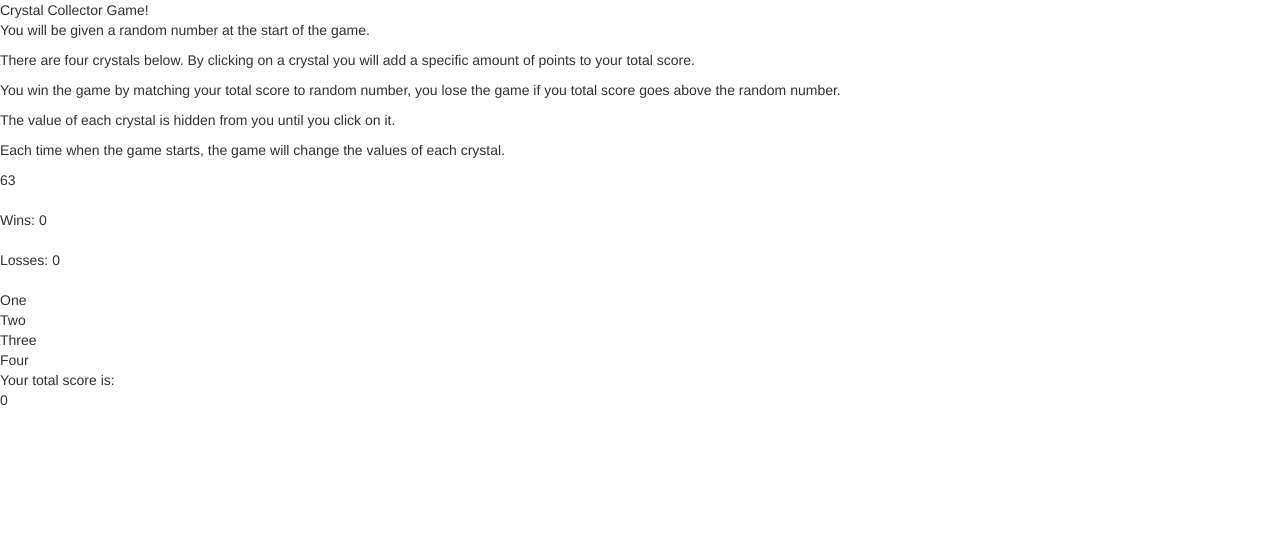
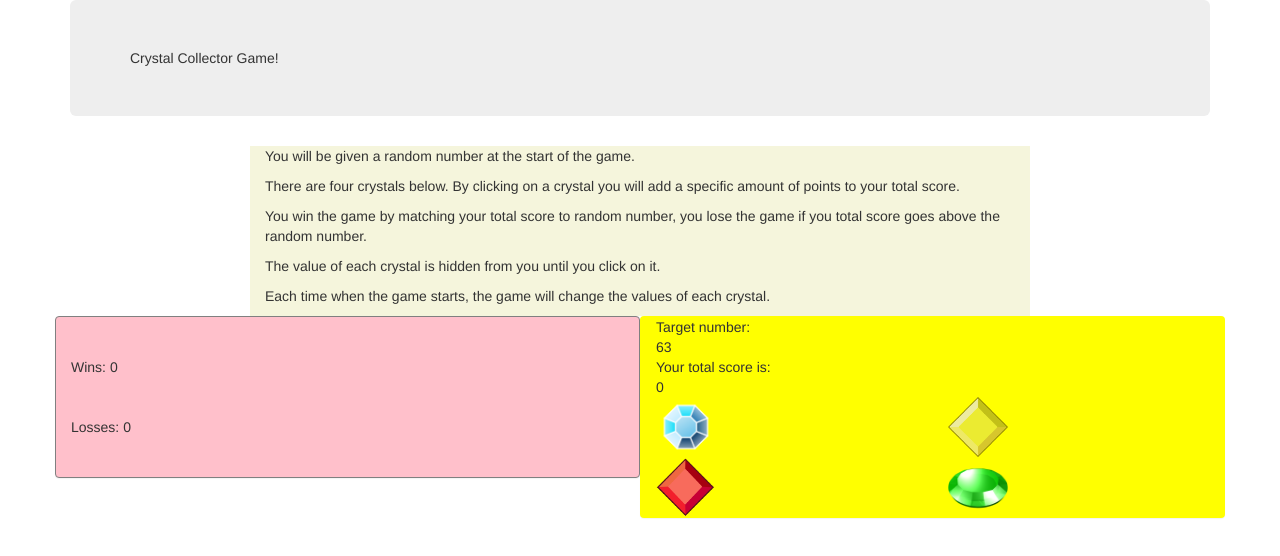
Before and after one commit to Liannaccone/crystal-game, a plain HTML site: page index.html in a window 1280 px wide. Drawn offline with nearby package versions, Linux system fonts and the light colour scheme.

Commit message:
adding images and formatting

```diff
--- a/assets/css/style.css
+++ b/assets/css/style.css
@@ -0,0 +1,20 @@
+
+.jumbotron {
+}
+
+#directions {
+	background-color: #f5f5dc
+}
+
+#counter {
+	background-color: pink;
+	border: 1px solid gray;
+}
+
+#scoreboard {
+	background-color: yellow;
+}
+
+#crystals {
+	background-color: pink;
+}
--- a/index.html
+++ b/index.html
@@ -15,43 +15,72 @@
 </head>
 <body>
 
+	<!-- main body of page in container to provide grid -->
+	<div class="container">
 		<!-- heading -->
-		<div id="heading">Crystal Collector Game!</div>
+		<div id="heading" class="jumbotron">Crystal Collector Game!</div>
 
-		<!-- directions -->
-		<div>
+		<!-- first row: directions -->
+		<div class="row">
+			<div class="col-md-2"></div>
+			<div id="directions" class="col-md-8">
 				<p>You will be given a random number at the start of the game.</p>
 				<p>There are four crystals below. By clicking on a crystal you will add a specific amount of points to your total score.</p>
 				<p>You win the game by matching your total score to random number, you lose the game if you total score goes above the random number.</p>
 				<p>The value of each crystal is hidden from you until you click on it.</p>
 				<p>Each time when the game starts, the game will change the values of each crystal.</p>
 			</div>
+			<div class="col-md-2"></div>
+		</div> <!--closes out first row -->
 
-		<!-- target score box -->
-		<div id="targetScore"></div>
+		<!-- second row: game objects -->
+		<div class="row">
 
-		<!-- scoreboard -->
-		<div>
+			<!-- wins-losses count with banner -->
+			<div id="counter" class="col-md-6 panel">
 				<div id="banner"></div>
+					<br>
 					<br>
 				<div id="wins"> Wins: 0</div>
 					<br>
+					<br>
 				<div id="losses">Losses: 0</div>
+					<br>
 					<br>
 			</div>
 
-		<!-- crystal list -->
-		<container id="crystals">
-			<div id="crystalOne">One</div>
-			<div id="crystalTwo">Two</div>
-			<div id="crystalThree">Three</div>
-			<div id="crystalFour">Four</div>
-		</container>
+			<!-- scoreboard -->
+			<div id="scoreboard" class="col-md-6 panel">
+				<!-- target score box -->
+				<div> Target number:</div>
+				<div id="targetScore"></div>
 
 				<!-- your score section  -->
 				<div>Your total score is:</div>
 				<div id="userScore"></div>
+				<!-- row with crystals -->
+				<div class="row">
+					<div class="col-md-6">
+						<img class="rounded img" src="assets/images/crystalOne.png" height="60" width="60" alt="crystalOne" id="crystalOne">
+					</div>
+					<div class="col-md-6">
+						<img class="rounded img" src="assets/images/crystalTwo.png" height="60" width="60" alt="crystalTwo" id="crystalTwo">
+					</div>
+				</div>
+				<div class="row">
+					<div class="col-md-6">
+						<img class="rounded img" src="assets/images/crystalThree.png" height="60" width="60" alt="crystalThree"  id="crystalThree">
+					</div>
+					<div class="col-md-6">
+						<img class="rounded img" src="assets/images/crystalFour.png" height="60" width="60" alt="crystalFour"  id="crystalFour">
+					</div>
+				</div>
 
+			</div>
+
+		</div> <!-- closing out second row-->
+
+	</div> <!-- closing out container-->
 
 	<!-- linking JS -->
 	<script type="text/javascript" src="assets/javascript/game.js"></script>
```
Also changed, not shown: assets/images/crystalFour.png (added), assets/images/crystalOne.png (added), assets/images/crystalThree.png (added), assets/images/crystalTwo.png (added), assets/images/mining.png (added), 2 other files. Lines whose indentation alone changed are shown as unchanged.
